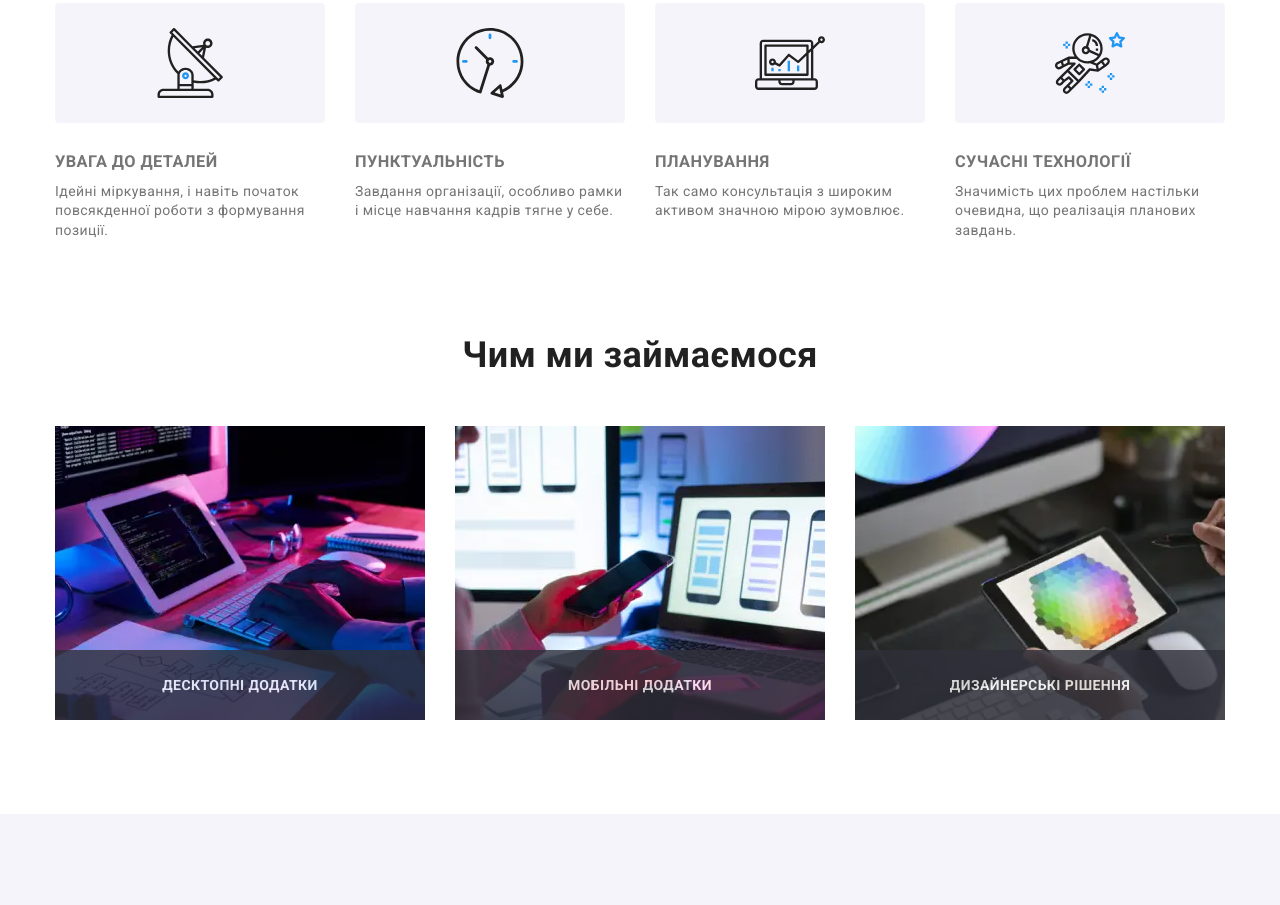
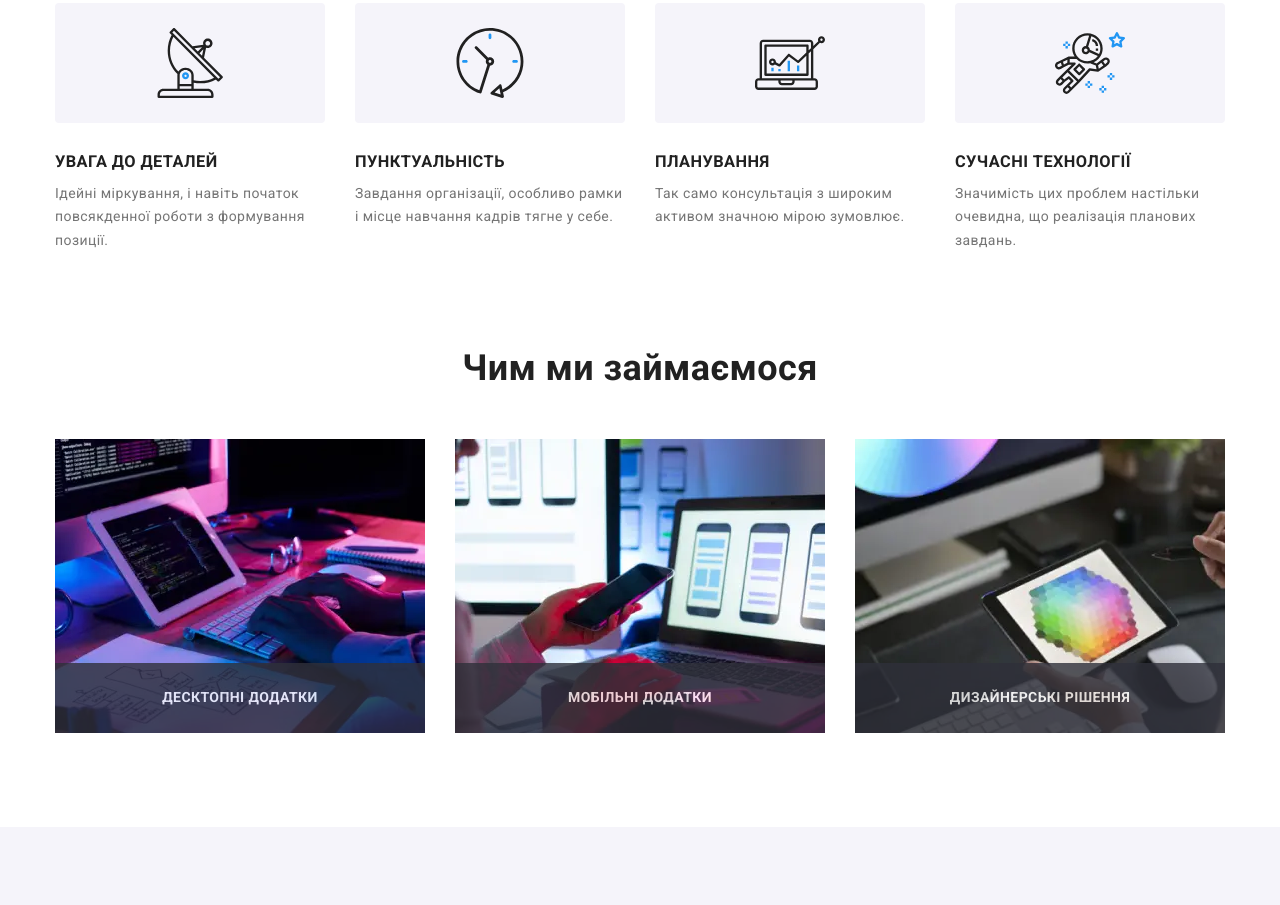
Before and after one commit to kostyabrig/goit-markup-hw-08, a plain HTML site: page index.html in a window 1280 px wide. Shown: the part 772-1677 px from the top of the page. Drawn offline with nearby package versions, Linux system fonts and the light colour scheme.

Commit message:
feautures Line height + Color

```diff
--- a/sass/layout/_features.scss
+++ b/sass/layout/_features.scss
@@ -44,11 +44,14 @@
     text-transform: uppercase;
     text-align: center;
     margin-bottom: 10px;
-
     font-weight: 700;
     line-height: 1.14;
+    color:var(--studio-dark);
 
     @media screen and (min-width: 768px) {
       text-align: left;
     }
 }
+.features__iteam-text {
+  line-height: 1.7;
+}
```
Also changed, not shown: css/main.css, css/main.min.css, 2 other files.
